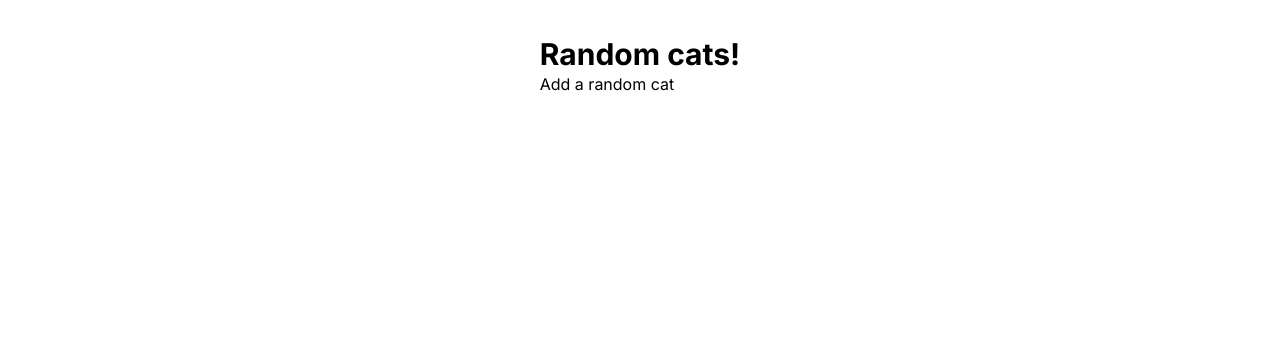
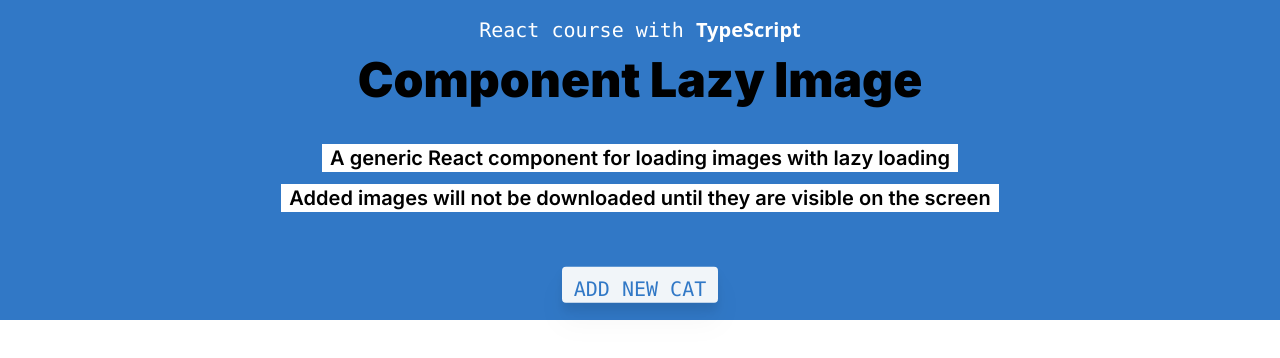
Before and after one commit to amandalimon/nextjs-ts-lazy-component, a Next.js app: page / in a window 1280 px wide. Shown: the top 358 px of the page. Built offline with nearby package versions, Linux system fonts and the light colour scheme.

Commit message:
styles added

```diff
--- a/app/components/RandomCat.tsx
+++ b/app/components/RandomCat.tsx
@@ -12,7 +12,7 @@ export const LazyImage = ({ src, ...imgProps }: Props): JSX.Element => {
     const node = useRef<HTMLImageElement>(null);
 
     const [currentSrc, setCurrentSrc] = useState(
-        "https://placehold.co/600x400/cadetblue/white/?text=generating+a+cat&font=oswald"
+        "https://placehold.co/300/lightskyblue/white/?text=generating+a+cat&font=oswald"
     );
 
     useEffect(() => {
--- a/app/page.tsx
+++ b/app/page.tsx
@@ -7,6 +7,7 @@ import { random } from "lodash"
 const generateId = () => random(1, 1323);
 
 export default function Home() {
+
   const [images, setImages] = useState<Array<ICatImageItem>>([]);
 
   const addNewCat: MouseEventHandler<HTMLButtonElement> = () => {
@@ -21,22 +22,33 @@ export default function Home() {
   }
 
   return (
-    <main className='flex flex-col items-center'>
-      <div className="m-9">
-        <h1 className="text-3xl font-bold">Random cats!</h1>
-        <button onClick={addNewCat}>Add a random cat</button>
-        {images.map(({ id, url }) => (
-          <div className='my-9' key={id}>
+    <main className="flex flex-col items-center justify-center">
+      <div className="w-full sticky top-0 bg-blue text-black text-xl flex flex-col items-center justify-center py-4">
+        <h1 className="font-mono text-white">
+          React course with <span className="font-sans font-bold">TypeScript</span>
+        </h1>
+        <h2 className="font-black text-4xl sm:text-3xl md:text-4xl lg:text-5xl mt-3">
+          Component Lazy Image
+        </h2>
+        <p className="font-base sm:text-sm md:text-base lg:text-lg xl:text-xl bg-white font-semibold px-2 mt-10">A generic React component for loading images with lazy loading</p>
+        <p className="font-base sm:text-sm md:text-base lg:text-lg xl:text-xl bg-white font-semibold px-2 mt-3">Added images will not be downloaded until they are visible on the screen</p>
+        <button className="font-mono bg-slate-100 text-blue uppercase rounded drop-shadow-xl px-3 pt-2 mt-14 animate-bounce hover:bg-white" onClick={addNewCat}>
+          Add new cat
+        </button>
+      </div>
+
+      <div className="px-4 sm:px-8 md:px-16 lg:px-32 my-4 w-full">
+        <div className="grid grid-cols-1 sm:grid-cols-2 md:grid-cols-3 lg:grid-cols-4 items-center justify-items-center gap-6">
+          {images.map(({ id, url }) => (
             <LazyImage
+              key={id}
               src={url}
-              width={350}
-              height="auto"
-              onClick={() => console.log('meow')}
+              className="rounded-lg mb-2 max-h-96"
+              onClick={() => console.log("meow")}
             />
-          </div>
-        ))}
-
+          ))}
+        </div>
       </div>
     </main>
   );
-}
+};
--- a/tailwind.config.ts
+++ b/tailwind.config.ts
@@ -8,10 +8,8 @@ const config: Config = {
   ],
   theme: {
     extend: {
-      backgroundImage: {
-        "gradient-radial": "radial-gradient(var(--tw-gradient-stops))",
-        "gradient-conic":
-          "conic-gradient(from 180deg at 50% 50%, var(--tw-gradient-stops))",
+      colors: {
+        'blue': '#3178c6'
       },
     },
   },
```
